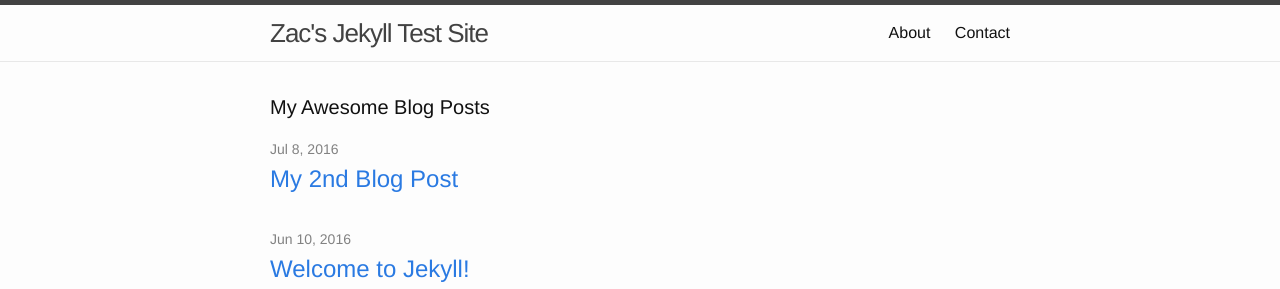
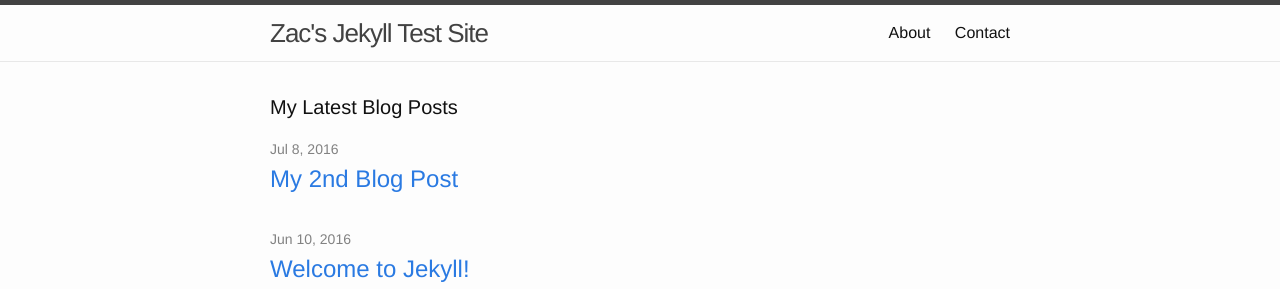
Before and after one commit to zac-heisey/test-jekyll-site, a Jekyll site: the page built from index.html, in a window 1280 px wide. Shown: the top 289 px of the page. Built offline with Jekyll 4.4.1, drawn with Linux system fonts in a browser that asks for light colours.

Commit message:
update heading to My Latest Blog Posts

```diff
--- a/index.html
+++ b/index.html
@@ -4,7 +4,7 @@
 
 <div class="home">
 
-    <h1 class="page-heading">My Awesome Blog Posts</h1>
+    <h1 class="page-heading">My Latest Blog Posts</h1>
 
     <ul class="post-list">
       {% for post in site.posts %}
```
